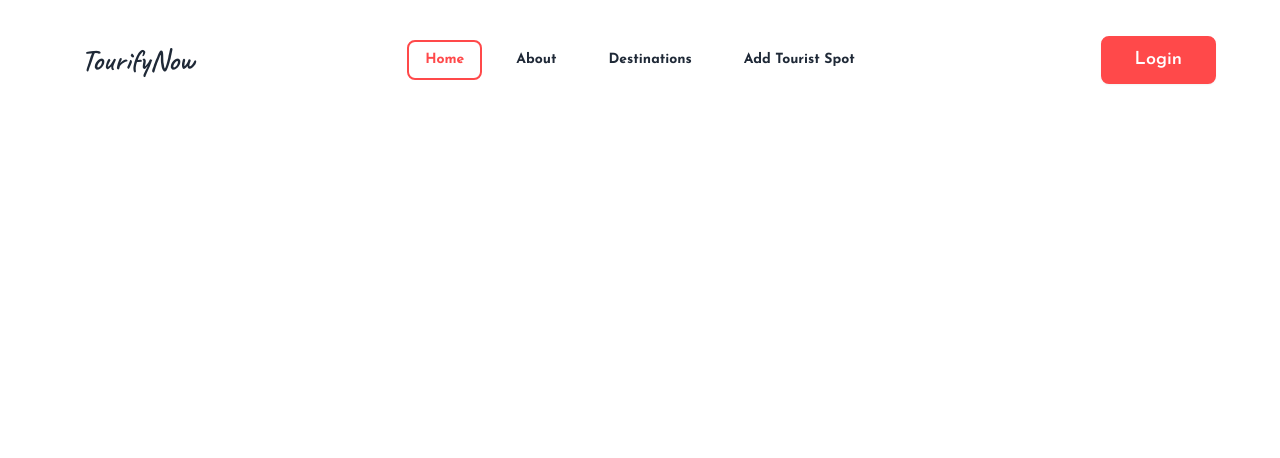
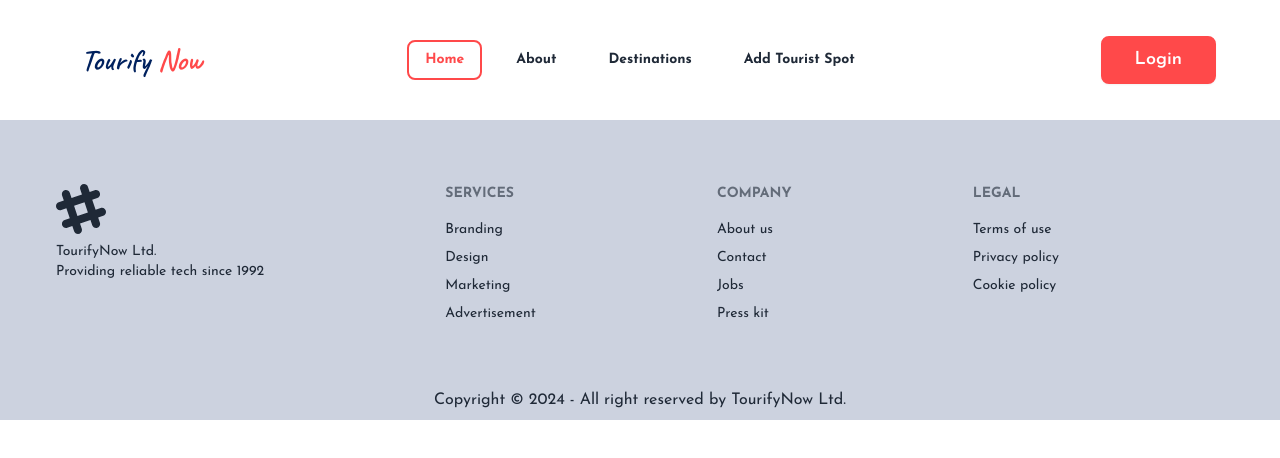
Before and after one commit to afiagithub/TourifyNow-travel-agency-website, a React (Vite) app: page / in a window 1280 px wide. Shown: the top 458 px of the page. Built offline with nearby package versions, Linux system fonts and the light colour scheme; no server answers.

Commit message:
404 page added

```diff
--- a/src/Layouts/MainLayout.jsx
+++ b/src/Layouts/MainLayout.jsx
@@ -1,5 +1,6 @@
 import { Outlet } from "react-router-dom";
 import Navbar from "../components/Navbar";
+import Footer from "../components/Footer";
 
 
 const MainLayout = () => {
@@ -7,6 +8,7 @@ const MainLayout = () => {
         <div className="font-rale">
             <Navbar></Navbar>
             <Outlet></Outlet>
+            <Footer></Footer>
         </div>
     );
 };
--- a/src/components/Footer.jsx
+++ b/src/components/Footer.jsx
@@ -2,8 +2,36 @@
 
 const Footer = () => {
     return (
-        <div>
-
+        <div className="bg-[#00215e33]">
+            <footer className="footer text-base-content px-5 md:px-10 lg:px-14 py-3 md:py-5 lg:py-16">
+                <aside>
+                    <svg width="50" height="50" viewBox="0 0 24 24" xmlns="http://www.w3.org/2000/svg" fillRule="evenodd" clipRule="evenodd" className="fill-current"><path d="M22.672 15.226l-2.432.811.841 2.515c.33 1.019-.209 2.127-1.23 2.456-1.15.325-2.148-.321-2.463-1.226l-.84-2.518-5.013 1.677.84 2.517c.391 1.203-.434 2.542-1.831 2.542-.88 0-1.601-.564-1.86-1.314l-.842-2.516-2.431.809c-1.135.328-2.145-.317-2.463-1.229-.329-1.018.211-2.127 1.231-2.456l2.432-.809-1.621-4.823-2.432.808c-1.355.384-2.558-.59-2.558-1.839 0-.817.509-1.582 1.327-1.846l2.433-.809-.842-2.515c-.33-1.02.211-2.129 1.232-2.458 1.02-.329 2.13.209 2.461 1.229l.842 2.515 5.011-1.677-.839-2.517c-.403-1.238.484-2.553 1.843-2.553.819 0 1.585.509 1.85 1.326l.841 2.517 2.431-.81c1.02-.33 2.131.211 2.461 1.229.332 1.018-.21 2.126-1.23 2.456l-2.433.809 1.622 4.823 2.433-.809c1.242-.401 2.557.484 2.557 1.838 0 .819-.51 1.583-1.328 1.847m-8.992-6.428l-5.01 1.675 1.619 4.828 5.011-1.674-1.62-4.829z"></path></svg>
+                    <p>TourifyNow Ltd.<br />Providing reliable tech since 1992</p>
+                </aside>
+                <nav>
+                    <h6 className="footer-title">Services</h6>
+                    <a className="link link-hover">Branding</a>
+                    <a className="link link-hover">Design</a>
+                    <a className="link link-hover">Marketing</a>
+                    <a className="link link-hover">Advertisement</a>
+                </nav>
+                <nav>
+                    <h6 className="footer-title">Company</h6>
+                    <a className="link link-hover">About us</a>
+                    <a className="link link-hover">Contact</a>
+                    <a className="link link-hover">Jobs</a>
+                    <a className="link link-hover">Press kit</a>
+                </nav>
+                <nav>
+                    <h6 className="footer-title">Legal</h6>
+                    <a className="link link-hover">Terms of use</a>
+                    <a className="link link-hover">Privacy policy</a>
+                    <a className="link link-hover">Cookie policy</a>
+                </nav>
+            </footer>
+            <div className="text-center w-full pb-2">
+                <p>Copyright © 2024 - All right reserved by TourifyNow Ltd.</p>
+            </div>
         </div>
     );
 };
--- a/src/components/Navbar.jsx
+++ b/src/components/Navbar.jsx
@@ -1,5 +1,5 @@
 import { useContext } from "react";
-import { NavLink } from "react-router-dom";
+import { Link, NavLink } from "react-router-dom";
 import { AuthContext } from "../providers/AuthProvider";
 import { toast } from "react-toastify";
 import "react-toastify/dist/ReactToastify.css";
@@ -35,7 +35,8 @@ const Navbar = () => {
                             {links}
                         </ul>
                     </div>
-                    <a className="btn btn-ghost text-3xl font-cav">TourifyNow</a>
+                    <Link to="/" className="btn btn-ghost text-3xl font-cav text-[#00215E]">
+                        Tourify<span className="text-[#ff494a]">Now</span></Link>
                 </div>
                 <div className="navbar-center hidden lg:flex">
                     <ul className="menu menu-horizontal px-1">
--- a/src/main.jsx
+++ b/src/main.jsx
@@ -14,11 +14,13 @@ import Login from './pages/Login.jsx';
 import Register from './pages/Register.jsx';
 import { ToastContainer } from 'react-toastify';
 import AuthProvider from './providers/AuthProvider.jsx';
+import ErrorPage from './pages/ErrorPage.jsx';
 
 const router = createBrowserRouter([
   {
     path: "/",
     element: <MainLayout></MainLayout>,
+    errorElement: <ErrorPage></ErrorPage>,
     children: [
       {
         path: "/",
--- /dev/null
+++ b/src/pages/ErrorPage.jsx
@@ -0,0 +1,26 @@
+import { useNavigate } from "react-router-dom";
+import alertImg from "../../public/images/error.png"
+
+const ErrorPage = () => {
+    const navigate = useNavigate();
+    return (
+        <div className="flex flex-col justify-center items-center text-center my-10 mx-3">
+            <img className="w-52" src={alertImg} alt="" />
+            <h1 className="text-3xl font-bold mt-8 mb-2 uppercase">Oops! Page not found</h1>
+            <p className="font-semibold text-xl text-[#ff494a]">Sorry the page you are looking for
+                does not exist</p>
+            <a onClick={() => navigate('/')}
+            className="relative my-10 px-5 py-3 overflow-hidden font-medium text-[#ff494a]
+            bg-transparent border-2 border-[#ff494a] rounded-lg shadow-inner group cursor-pointer">
+                <span className="absolute top-0 left-0 w-0 h-0 transition-all duration-200 border-t-2 border-[#ff494a] group-hover:w-full ease"></span>
+                <span className="absolute bottom-0 right-0 w-0 h-0 transition-all duration-200 border-b-2 border-[#ff494a] group-hover:w-full ease"></span>
+                <span className="absolute top-0 left-0 w-full h-0 transition-all duration-300 delay-200 bg-[#ff494a] group-hover:h-full ease"></span>
+                <span className="absolute bottom-0 left-0 w-full h-0 transition-all duration-300 delay-200 bg-[#ff494a] group-hover:h-full ease"></span>
+                <span className="absolute inset-0 w-full h-full duration-300 delay-300 bg-[#ff494a] opacity-0 group-hover:opacity-100"></span>
+                <span className="relative transition-colors duration-300 delay-200 group-hover:text-white ease">Go To HomePage</span>
+            </a>
+        </div>
+    );
+};
+
+export default ErrorPage;
--- a/src/pages/Login.jsx
+++ b/src/pages/Login.jsx
@@ -1,11 +1,19 @@
-import { Link } from "react-router-dom";
+import { Link, useLocation, useNavigate } from "react-router-dom";
 import { useForm } from "react-hook-form"
 import { FaRegEye } from "react-icons/fa";
 import { FaEyeSlash } from "react-icons/fa";
-import { useState } from "react";
+import { useContext, useState } from "react";
 import SocialLogin from "../components/SocialLogin"
+import { AuthContext } from "../providers/AuthProvider";
+import { toast } from 'react-toastify';
+import "react-toastify/dist/ReactToastify.css";
 
 const Login = () => {
+    const {signInUser} = useContext(AuthContext);
+    const navigate = useNavigate();
+    const location = useLocation();
+    const from = location?.state || '/';
+
     const [show, setShow] = useState(false);
 
     const handleToggle = () => {
@@ -15,7 +23,15 @@ const Login = () => {
 
     const onSubmit = (data) => {
         const { email, pass } = data;
-
+        signInUser(email, pass)
+            .then((result) => {
+                if (result.user)
+                    navigate(`${from}`)
+                toast.success("Successfully Logged In")
+            })
+            .catch(() => {
+                toast.error("Invalid Credential")
+            });
     }
     return (
         <div className="flex flex-col max-w-md mx-auto p-6 rounded-md sm:p-10">
```
Also changed, not shown: public/images/error.png (added).
